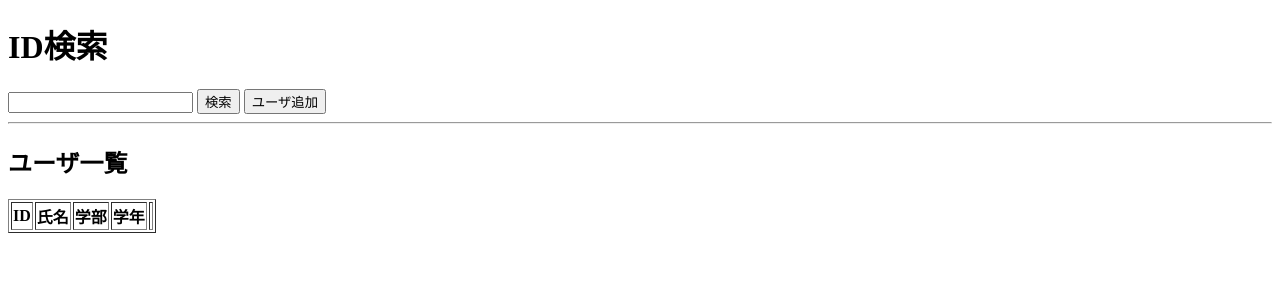
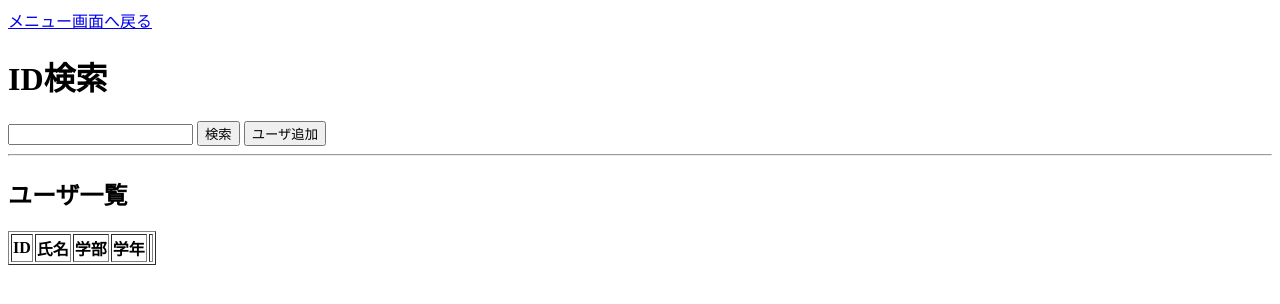
Before and after one commit to kenbeginner2018/alpha2018, a Java web app: page /userlist in a window 1280 px wide. Shown: the top 304 px of the page. Run offline with Tomcat 11, a stand-in JSP engine, Linux system fonts and the light colour scheme; data that the repository does not hold is empty.

Commit message:
userlist.jsp修正：中島

```diff
--- a/alpha_ap2018/WebContent/userlist.jsp
+++ b/alpha_ap2018/WebContent/userlist.jsp
@@ -10,6 +10,7 @@
 	<title>大学の図書管理システム</title>
 </head>
 <body>
+	<a href="admin">メニュー画面へ戻る</a>
 	<h1>ID検索</h1>
 	<form action="userlist" method="post">
 		<input type="text" name="searchId" />
```
